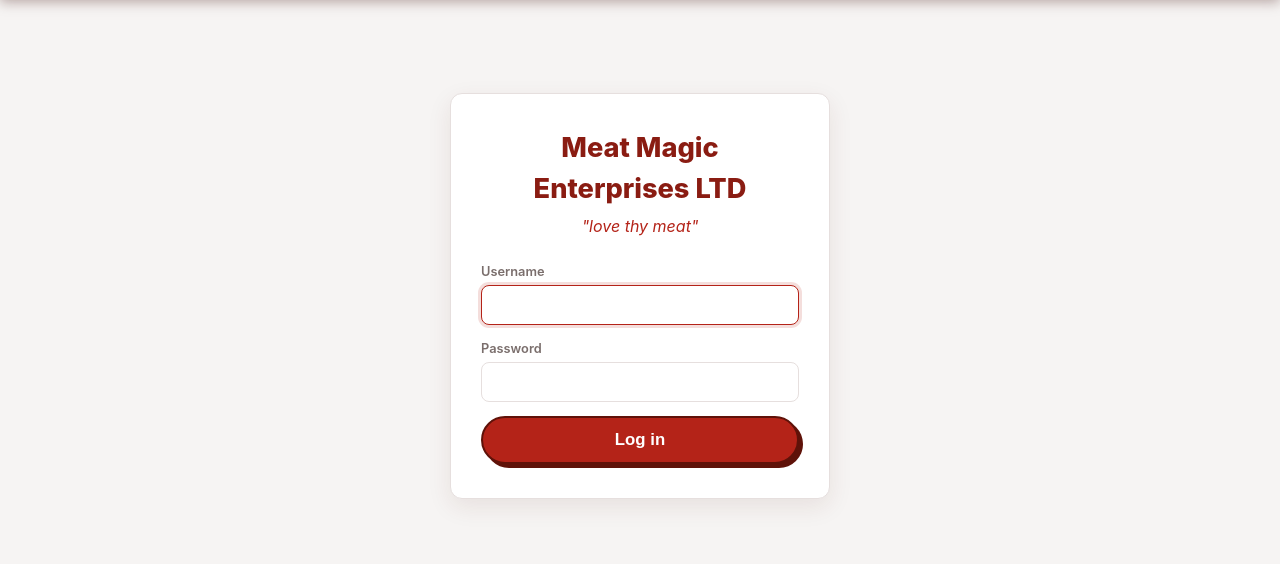
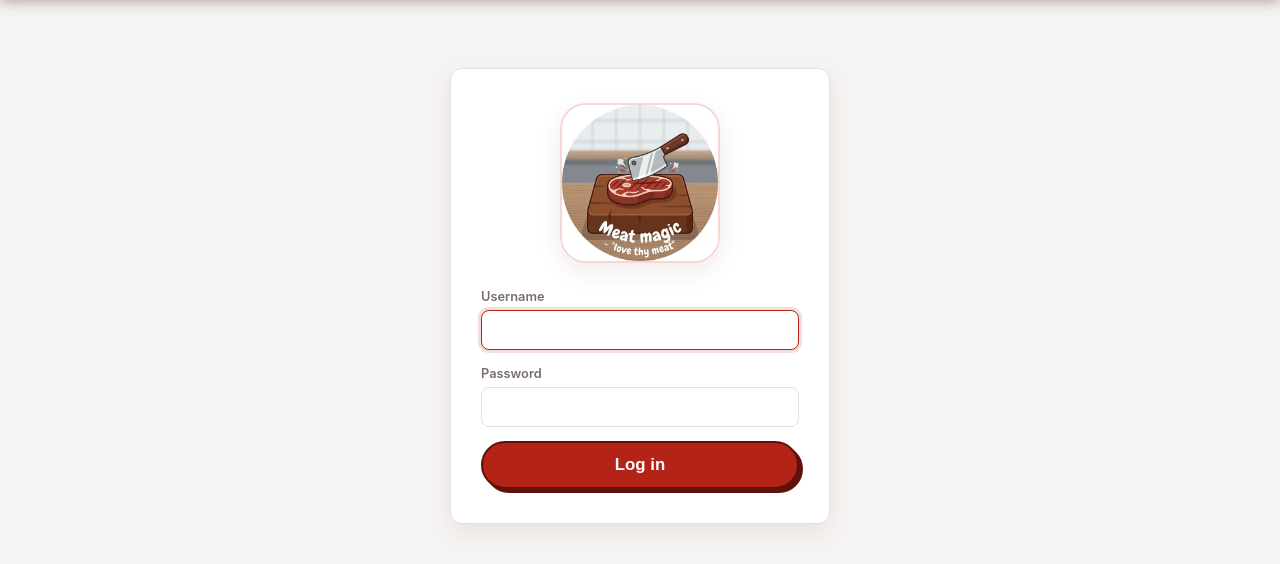
Before and after one commit to hamisi99-03/hi_frontoffice, a Django app: page /login/ in a window 1280 px wide. Shown: the part 59-623 px from the top of the page. Run offline with Django 5.2, Linux system fonts and the light colour scheme.

Commit message:
Add company logo to login page via bundled static assets

```diff
--- a/frontoffice/settings.py
+++ b/frontoffice/settings.py
@@ -134,5 +134,6 @@ USE_TZ = True
 # https://docs.djangoproject.com/en/6.0/howto/static-files/
 
 STATIC_URL = 'static/'
+STATICFILES_DIRS = [BASE_DIR / 'static']
 
 DEFAULT_AUTO_FIELD = 'django.db.models.BigAutoField'
--- a/frontoffice/urls.py
+++ b/frontoffice/urls.py
@@ -1,6 +1,8 @@
+from django.conf import settings
 from django.contrib import admin
 from django.contrib.auth import views as auth_views
-from django.urls import include, path
+from django.urls import include, path, re_path
+from django.views.static import serve
 
 urlpatterns = [
     path("admin/", admin.site.urls),
@@ -23,3 +25,8 @@ urlpatterns = [
     ),
     path("", include("sales.urls")),
 ]
+
+# Serve bundled static assets (logo, etc.) under Waitress in the packaged app.
+urlpatterns += [
+    re_path(r"^static/(?P<path>.*)$", serve, {"document_root": settings.BASE_DIR / "static"}),
+]
--- a/sales/templates/registration/login.html
+++ b/sales/templates/registration/login.html
@@ -1,10 +1,10 @@
 {% extends "base.html" %}
+{% load static %}
 {% block title %}Log in - {{ COMPANY_NAME }}{% endblock %}
 {% block content %}
 <div class="login-wrap">
   <div class="card login-card">
-    <div class="login-brand">{{ COMPANY_NAME }}</div>
-    <p class="login-motto">"{{ COMPANY_MOTTO }}"</p>
+    <img src="{% static 'img/logo.jpg' %}" alt="{{ COMPANY_NAME }}" class="login-logo">
     <form method="post">
       {% csrf_token %}
       <div class="field">
@@ -23,8 +23,11 @@
 <style>
   .login-wrap { display: flex; justify-content: center; align-items: center; min-height: 70vh; }
   .login-card { max-width: 380px; width: 100%; padding: 34px 30px; box-shadow: var(--shadow); }
-  .login-brand { text-align: center; font-size: 1.7em; font-weight: 800; color: var(--primary-dark); }
-  .login-motto { text-align: center; font-style: italic; color: var(--primary); margin: 4px 0 24px; }
+  .login-logo {
+    display: block; width: 160px; height: 160px; object-fit: cover;
+    border-radius: 26px; margin: 0 auto 24px; box-shadow: var(--shadow);
+    border: 2px solid var(--primary-tint);
+  }
   .login-card .field { margin-bottom: 14px; }
   .login-error { color: var(--red); font-size: 0.9em; margin: 0 0 12px; }
   .login-btn { width: 100%; font-size: 1.05em; }
```
Also changed, not shown: static/img/logo.jpg (added), 1 other file.
